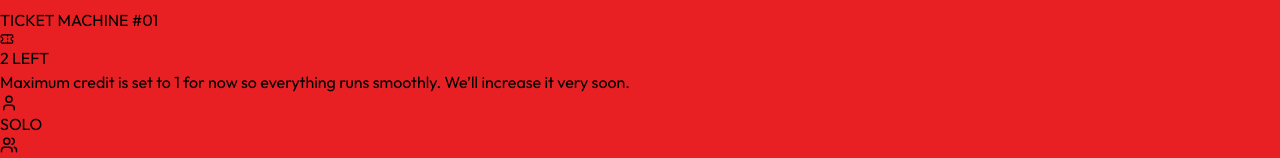
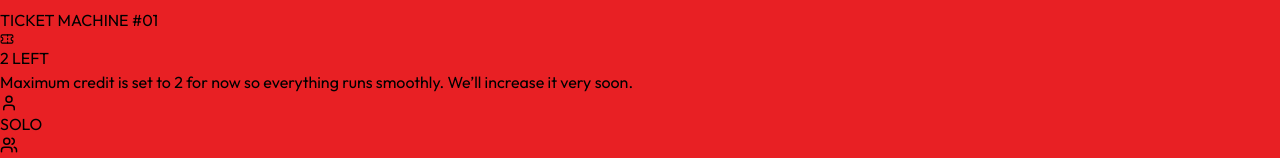
Before and after one commit to jaiswalraj03014/eth_bom, a React (Vite) app in the folder eth-mumbai-avatar/: page / in a window 1280 px wide. Shown: the part 3068-3226 px from the top of the page. Built offline with nearby package versions, Linux system fonts and the light colour scheme.

Commit message:
new commit

```diff
--- a/eth-mumbai-avatar/src/App.tsx
+++ b/eth-mumbai-avatar/src/App.tsx
@@ -601,7 +601,7 @@ export default function ETHMumbaiApp() {
                     {!generatedImage ? (
                         <div className="w-full space-y-4">
                             <p className="text-center text-xs font-bold text-red-500 bg-red-100 p-2 rounded border border-red-300">
-                            Maximum credit is set to 1 for now so everything runs smoothly. We’ll increase it very soon.
+                            Maximum credit is set to 2 for now so everything runs smoothly. We’ll increase it very soon.
                             </p>
 
                             <div className="flex w-full border-2 border-black rounded-lg overflow-hidden hard-shadow">
```
